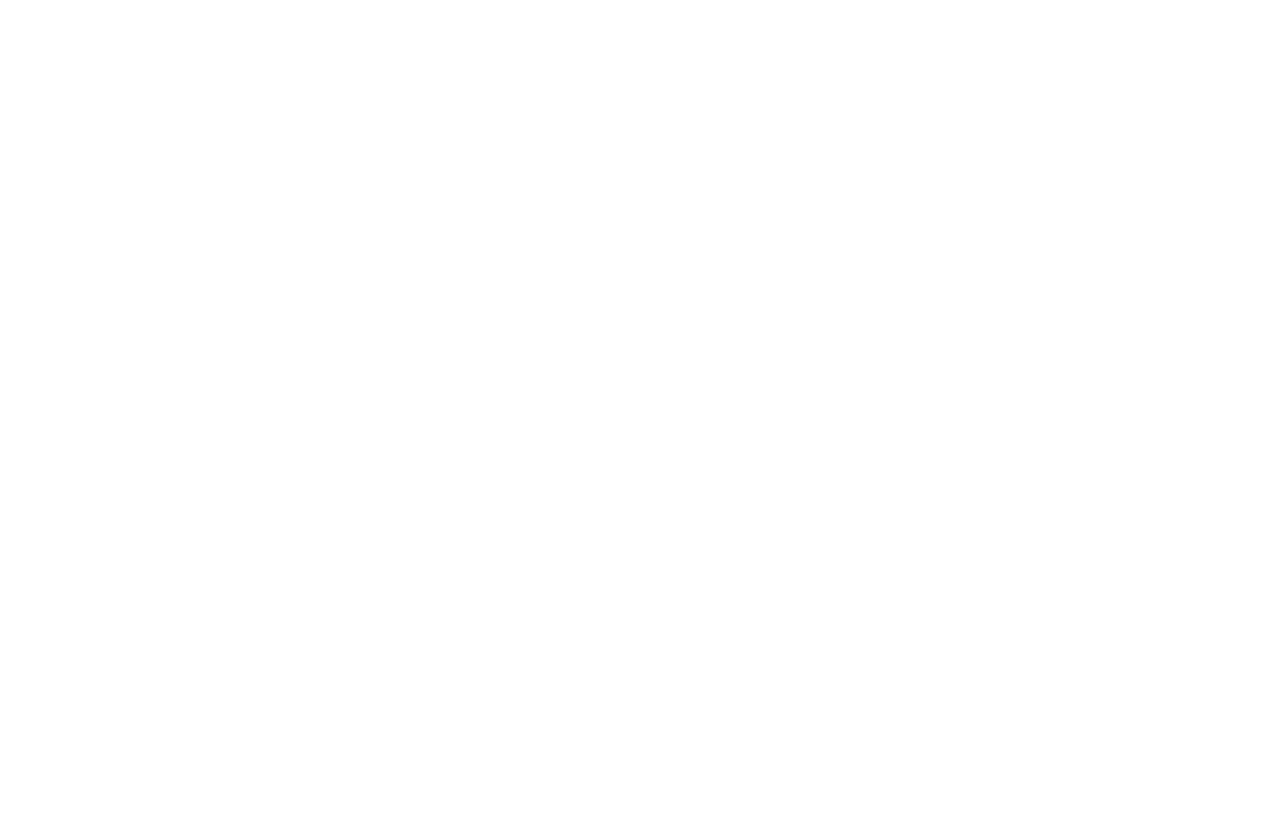
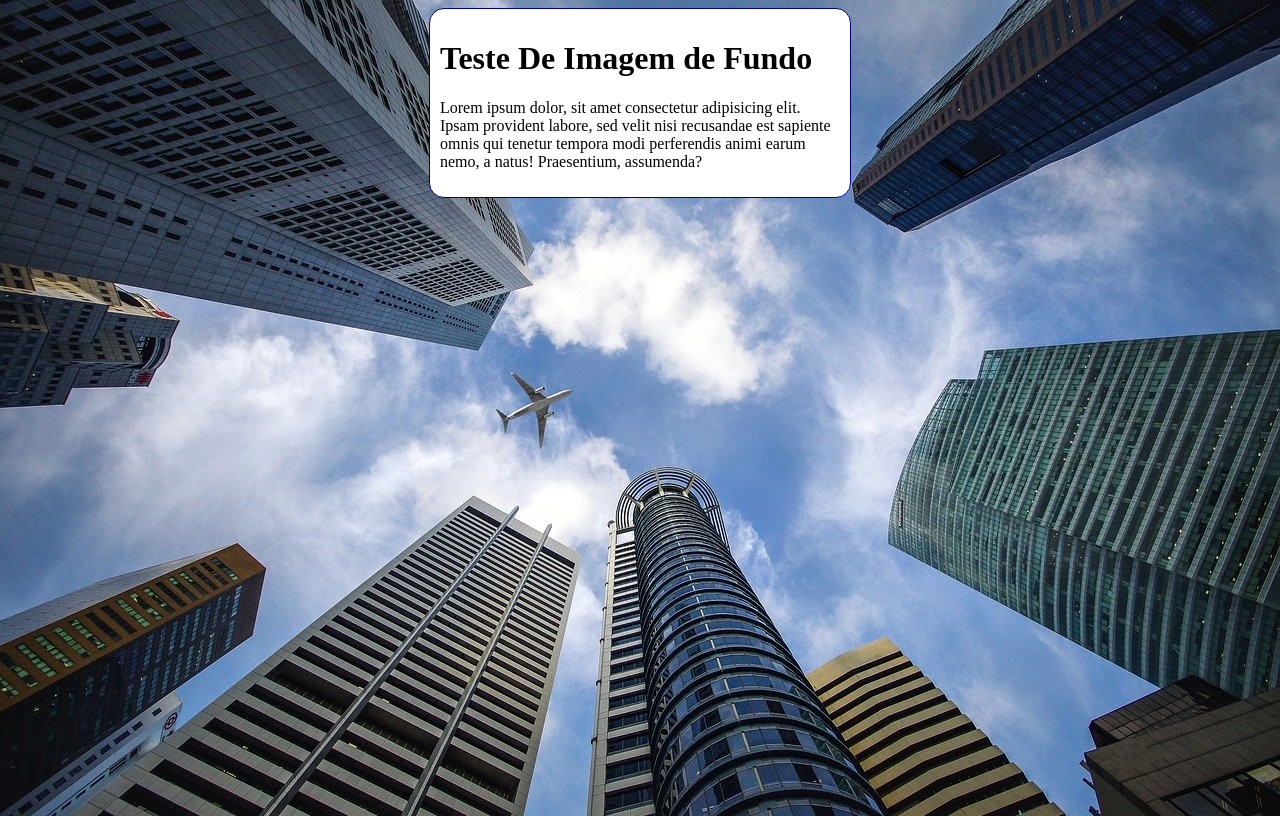
Before and after one commit to Nunes27/HR, a plain HTML site: page Aula 22/Fundo006.html in a window 1280 px wide. Drawn offline with Linux system fonts and the light colour scheme.

Commit message:
Update Fundo006.html

```diff
--- a/Aula 22/Fundo006.html
+++ b/Aula 22/Fundo006.html
@@ -5,8 +5,30 @@
     <meta http-equiv="X-UA-Compatible" content="IE=edge">
     <meta name="viewport" content="width=device-width, initial-scale=1.0">
     <title>Document</title>
+    <style>
+        body {
+            height: 100vh;
+            background-color: black;
+            background-image: url('imagens/wallpaper002.jpg');
+            background-position: center top;
+            background-repeat: no-repeat;
+            background-size: cover;
+        }
+
+        main {
+            background-color: white;
+            width: 400px;
+            padding: 10px;
+            margin: auto;
+            border: 1px solid darkblue;
+            border-radius: 15px;
+        }
+    </style>
 </head>
 <body>
-
+    <main>
+        <h1>Teste De Imagem de Fundo</h1>
+        <p>Lorem ipsum dolor, sit amet consectetur adipisicing elit. Ipsam provident labore, sed velit nisi recusandae est sapiente omnis qui tenetur tempora modi perferendis animi earum nemo, a natus! Praesentium, assumenda?</p>
+    </main>
 </body>
 </html>
```
